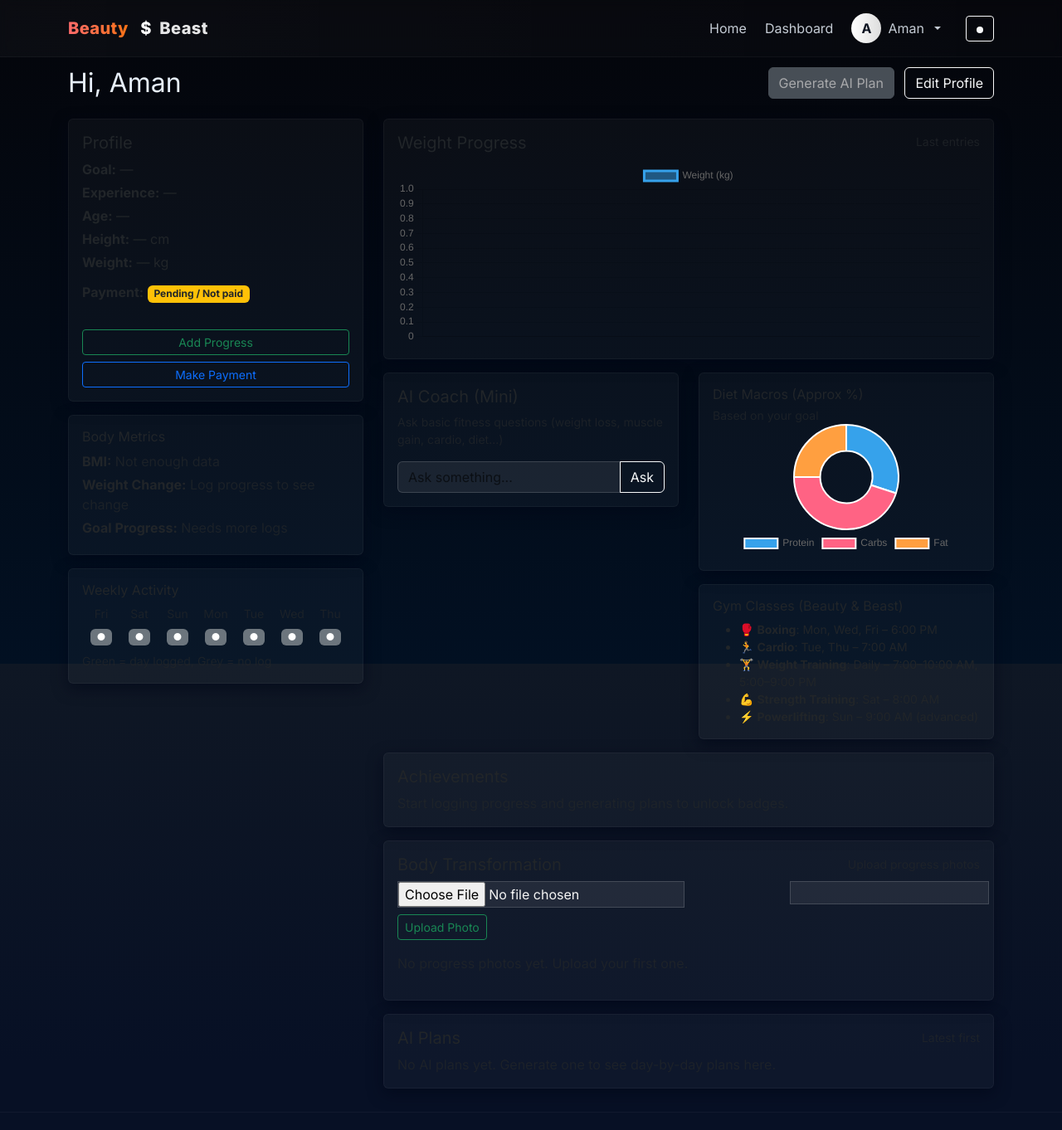
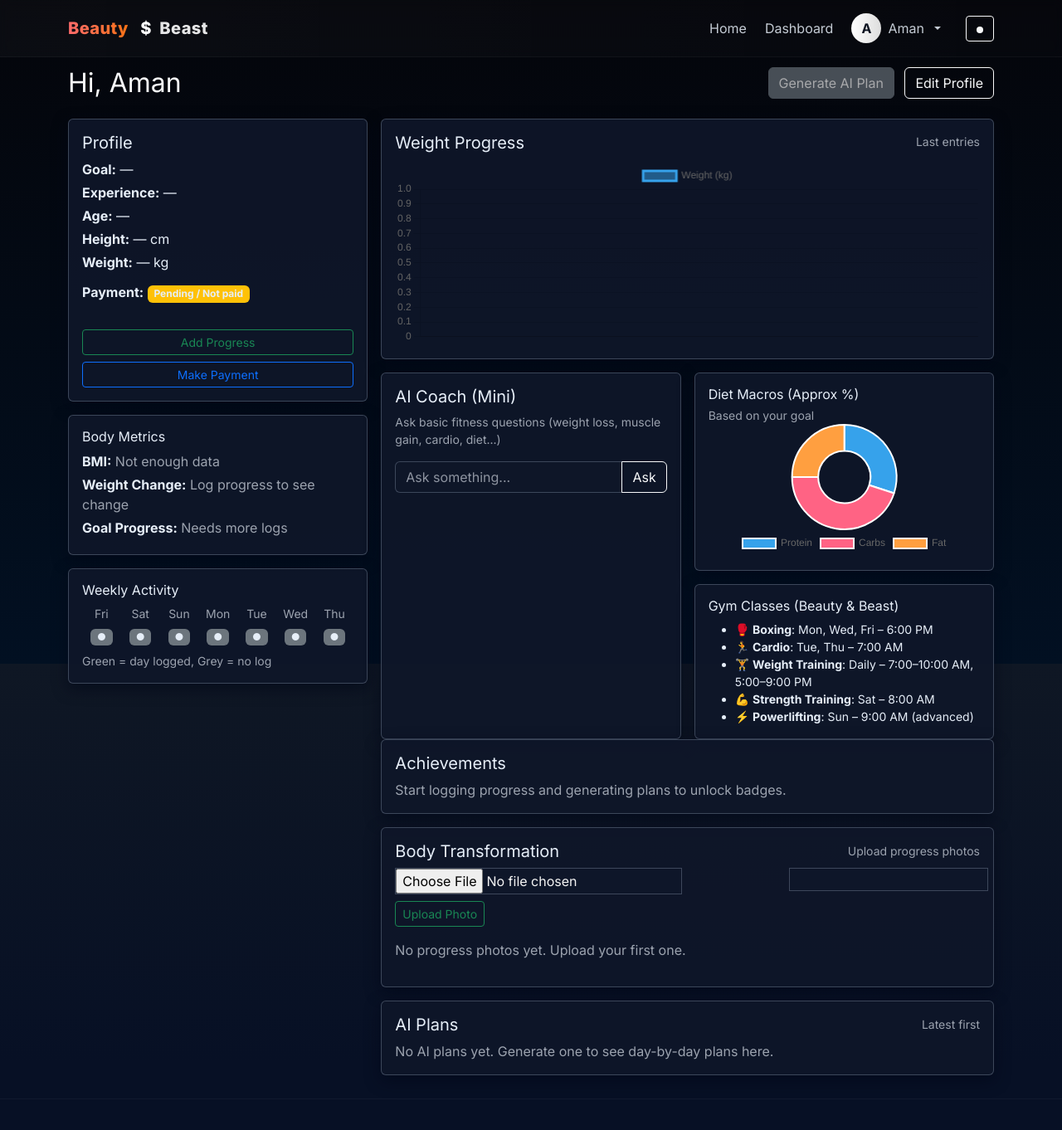
Before and after one commit to amansharma2380/gym-ai, a Django app: page /dashboard/ in a window 1280 px wide. Shown: the top 1362 px of the page at 83% size. Run offline with Django 5.2, Linux system fonts and the light colour scheme; a user stored in the database is signed in; data comes from the database, SQL or seed files in the repository; data that the repository does not hold is empty.

Commit message:
ui improved

```diff
--- a/gym-dashboard/main/templates/main/base.html
+++ b/gym-dashboard/main/templates/main/base.html
@@ -19,7 +19,7 @@
         --muted:#6b7280;
         --bg-grad-1:#0f1724;
         --bg-grad-2:#0b1220;
-        --glass: rgba(255,255,255,0.06);
+        --glass: rgba(15,23,42,0.9);
       }
 
       html,body{
@@ -55,11 +55,32 @@
         color: transparent;
       }
 
-      /* Glass card */
+      /* Glass card – DARK + high contrast */
       .card.glass {
-        background: rgba(255,255,255,0.03);
-        border: 1px solid rgba(255,255,255,0.04);
+        background: var(--glass); /* darker navy glass */
+        border: 1px solid rgba(148,163,184,0.35);
         box-shadow: 0 6px 18px rgba(2,6,23,0.6);
+        color:#e6eef8;
+      }
+
+      /* Ensure text inside glass cards is readable */
+      .card.glass h1,
+      .card.glass h2,
+      .card.glass h3,
+      .card.glass h4,
+      .card.glass h5,
+      .card.glass h6,
+      .card.glass p,
+      .card.glass small,
+      .card.glass li,
+      .card.glass span,
+      .card.glass strong,
+      .card.glass label {
+        color:#e6eef8 !important;
+      }
+
+      .card.glass .text-muted {
+        color:#9ca3af !important;
       }
 
       /* Footer */
@@ -102,15 +123,14 @@ form input,
       form select,
       form textarea {
         color: #f4f4f4 !important;
-  background: rgba(255,255,255,0.07) !important;
-  border: 1px solid rgba(255,255,255,0.15) !important;
+        background: rgba(15,23,42,0.9) !important;  /* match card glass */
+        border: 1px solid rgba(148,163,184,0.35) !important;
       }
 
-/* Placeholder text slightly brighter for readability */
+      /* Placeholder text slightly lighter for dark bg */
       form input::placeholder,
-form select::placeholder,
       form textarea::placeholder {
-  color: rgba(0, 0, 0, 0.6) !important;
+        color: rgba(226,232,240,0.6) !important;
       }
 
       /* Increase contrast for dropdowns */
--- a/gym-dashboard/main/templates/main/dashboard.html
+++ b/gym-dashboard/main/templates/main/dashboard.html
@@ -3,7 +3,7 @@
 
 {% block content %}
 <div class="d-flex justify-content-between align-items-start mb-3">
-  <h2>Hi, {{ user.username }}</h2>
+  <h2 class="text-light">Hi, {{ user.username }}</h2>
   <div>
     {% if profile.is_payment_approved %}
       <button id="btn-generate" class="btn btn-primary me-2">
@@ -19,10 +19,10 @@
   </div>
 </div>
 
-<div class="row">
+<div class="row g-3">
   <!-- LEFT COLUMN: Profile & analytics -->
-  <div class="col-lg-4 mb-3">
-    <div class="card glass mb-3 p-3">
+  <div class="col-lg-4">
+    <div class="card glass mb-3 p-3 text-light">
       <h5 class="mb-2">Profile</h5>
       <p class="mb-1"><strong>Goal:</strong> {{ profile.goal|default:"—" }}</p>
       <p class="mb-1"><strong>Experience:</strong> {{ profile.experience_level|default:"—" }}</p>
@@ -46,7 +46,7 @@
     </div>
 
     <!-- Quick Analytics Cards -->
-    <div class="card glass p-3 mb-3">
+    <div class="card glass p-3 mb-3 text-light">
       <h6 class="mb-2">Body Metrics</h6>
       <p class="mb-1"><strong>BMI:</strong>
         {% if bmi %}
@@ -78,7 +78,7 @@
     </div>
 
     <!-- Weekly Activity "Calendar" -->
-    <div class="card glass p-3">
+    <div class="card glass p-3 text-light">
       <h6 class="mb-2">Weekly Activity</h6>
       <div class="d-flex justify-content-between">
         {% for d in weekly_activity %}
@@ -101,7 +101,7 @@
   <!-- RIGHT COLUMN: Chart + AI Coach + Plans -->
   <div class="col-lg-8">
     <!-- Progress chart -->
-    <div class="card glass mb-3">
+    <div class="card glass mb-3 text-light">
       <div class="card-body">
         <div class="d-flex justify-content-between">
           <h5 class="card-title mb-0">Weight Progress</h5>
@@ -114,10 +114,10 @@
     </div>
 
     <!-- AI Coach + Diet Macros & Classes row -->
-    <div class="row">
+    <div class="row g-3">
       <!-- AI Coach -->
-      <div class="col-md-6 mb-3">
-        <div class="card glass p-3">
+      <div class="col-md-6">
+        <div class="card glass p-3 h-100 text-light">
           <h5 class="mb-2">AI Coach (Mini)</h5>
           <p class="small text-muted mb-2">Ask basic fitness questions (weight loss, muscle gain, cardio, diet...)</p>
           <div id="coachChat" class="mb-2" style="max-height:180px; overflow-y:auto; font-size:0.9rem;">
@@ -133,8 +133,9 @@
       </div>
 
       <!-- Diet Macros & Classes -->
-      <div class="col-md-6 mb-3">
-        <div class="card glass p-3 mb-3">
+      <div class="col-md-6">
+        <div class="d-flex flex-column h-100 gap-3">
+          <div class="card glass p-3 flex-fill text-light">
             <h6 class="mb-1">Diet Macros (Approx %)</h6>
             <small class="text-muted">Based on your goal</small>
             <div style="height:160px;">
@@ -145,7 +146,7 @@
             </div>
           </div>
 
-        <div class="card glass p-3">
+          <div class="card glass p-3 text-light">
             <h6 class="mb-2">Gym Classes (Beauty & Beast)</h6>
             <ul class="small mb-0">
               <li>🥊 <strong>Boxing</strong>: Mon, Wed, Fri – 6:00 PM</li>
@@ -157,9 +158,10 @@
           </div>
         </div>
       </div>
+    </div>
 
     <!-- Achievements -->
-    <div class="card glass p-3 mb-3">
+    <div class="card glass p-3 mb-3 text-light">
       <h5 class="mb-2">Achievements</h5>
       {% if achievements %}
         {% for a in achievements %}
@@ -171,7 +173,7 @@
     </div>
 
     <!-- Transformation Gallery -->
-    <div class="card glass p-3 mb-3">
+    <div class="card glass p-3 mb-3 text-light">
       <div class="d-flex justify-content-between align-items-center mb-2">
         <h5 class="mb-0">Body Transformation</h5>
         <small class="text-muted">Upload progress photos</small>
@@ -192,7 +194,7 @@
       <div class="row g-2">
         {% for p in photos %}
           <div class="col-4">
-            <div class="card bg-dark border-0">
+            <div class="card bg-dark border-0 text-light">
               <img src="{{ p.image.url }}" class="card-img-top" alt="Progress photo">
               <div class="card-body p-1">
                 <small class="text-muted">
@@ -208,7 +210,7 @@
     </div>
 
     <!-- AI Plans list -->
-    <div class="card glass p-3">
+    <div class="card glass p-3 text-light">
       <div class="d-flex justify-content-between align-items-center mb-2">
         <h5 class="mb-0">AI Plans</h5>
         <small class="text-muted">Latest first</small>
@@ -228,7 +230,7 @@
               </h2>
               <div id="collapse-{{ w.id }}" class="accordion-collapse collapse" data-bs-parent="#plansAccordion">
                 <div class="accordion-body">
-                  <pre style="white-space:pre-wrap;">{{ w.content }}</pre>
+                  <pre style="white-space:pre-wrap;" class="text-light">{{ w.content }}</pre>
                   <div class="d-flex justify-content-end gap-2 mt-2">
                     <button class="btn btn-sm btn-outline-secondary btn-copy" data-content="{{ w.content|escapejs }}">Copy</button>
                     <button class="btn btn-sm btn-danger btn-delete" data-id="{{ w.id }}">Delete</button>
```
Also changed, not shown: other parts of gym-dashboard/main/templates/main/base.html (+35 -4 lines). Lines whose indentation alone changed are shown as unchanged.
